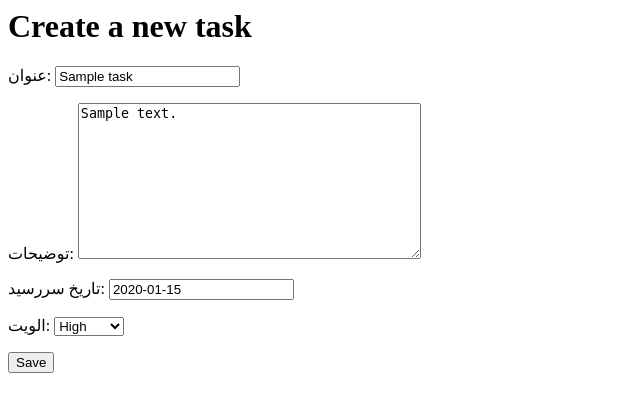
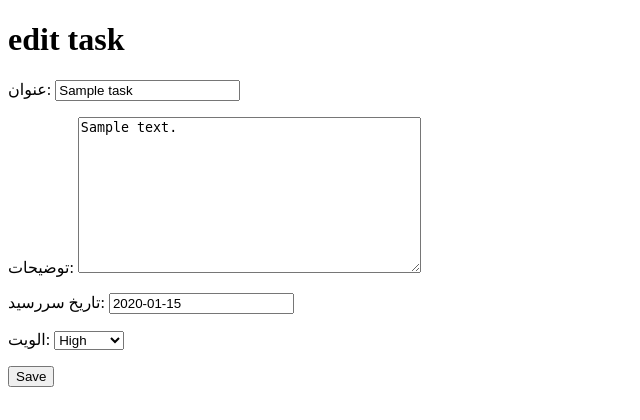
Before and after one commit to asemanehnafe/todo_list, a Django app: page /v2/todo_list/1/task/1/edit_task in a window 1280 px wide. Shown: the top 420 px of the page, without its empty margins (0-640 px from the left). Run offline with Django 4.2, Linux system fonts and the light colour scheme; tables that the repository leaves empty hold one stand-in row (values such as "Sample post").

Commit message:
refactor(template): remove extra template

```diff
--- a/todo_list/templates/todo_list_app/create_task.html
+++ /dev/null
@@ -1,8 +0,0 @@
-{% block content %}
-  <h1>Create a new task</h1>
-  <form method="post">
-    {% csrf_token %}
-    {{ form.as_p }}
-    <button type="submit">Save</button>
-  </form>
-{% endblock %}
--- a/todo_list/templates/todo_list_app/create_todo_list.html
+++ b/todo_list/templates/todo_list_app/create_todo_list.html
@@ -1,5 +1,5 @@
 <!doctype html>
-  <h1>Create a new todo list</h1>
+  <h1>{{ title }}</h1>
   <form method="post">
     {% csrf_token %}
     {{ form.as_p }}
--- a/todo_list/views/v1/task_view.py
+++ b/todo_list/views/v1/task_view.py
@@ -60,8 +60,8 @@ def create_task_by_shorten_link(request, todo_list_id):
         form = CreateTaskByShortenLinkForm()
     return render(
         request,
-        "todo_list_app/create_task.html",
-        {"form": form},
+        "todo_list_app/create_todo_list.html",
+        {"form": form, "title": "create task by short link"},
     )
 
 
--- a/todo_list/views/v2/create_task_view.py
+++ b/todo_list/views/v2/create_task_view.py
@@ -10,7 +10,11 @@ from todo_list.models import Task, ToDoList
 class CreateTaskView(CreateView, LoginRequiredMixin):
     model = Task
     form_class = TaskForm
-    template_name = "todo_list_app/create_task.html"
+    template_name = "todo_list_app/create_todo_list.html"
+
+    def get_context_data(self, **kwargs):
+        context = super().get_context_data(**kwargs)
+        context["title"] = "create task"
 
     def get_success_url(self):
         list_id = self.kwargs["todo_list_id"]
--- a/todo_list/views/v2/edit_task_view.py
+++ b/todo_list/views/v2/edit_task_view.py
@@ -9,8 +9,13 @@ from todo_list.models import Task
 
 class EditTaskView(UpdateView, LoginRequiredMixin):
     model = Task
-    template_name = "todo_list_app/create_task.html"
+    template_name = "todo_list_app/create_todo_list.html"
     form_class = TaskForm
+
+    def get_context_data(self, **kwargs):
+        context = super().get_context_data(**kwargs)
+        context["title"] = "edit task"
+        return context
 
     def get_success_url(self):
         todo_list_id = self.kwargs["todo_list_id"]
```
Also changed, not shown: todo_list/views/v2/create_task_by_short_link_view.py (+6 -1 lines), 1 other file.
